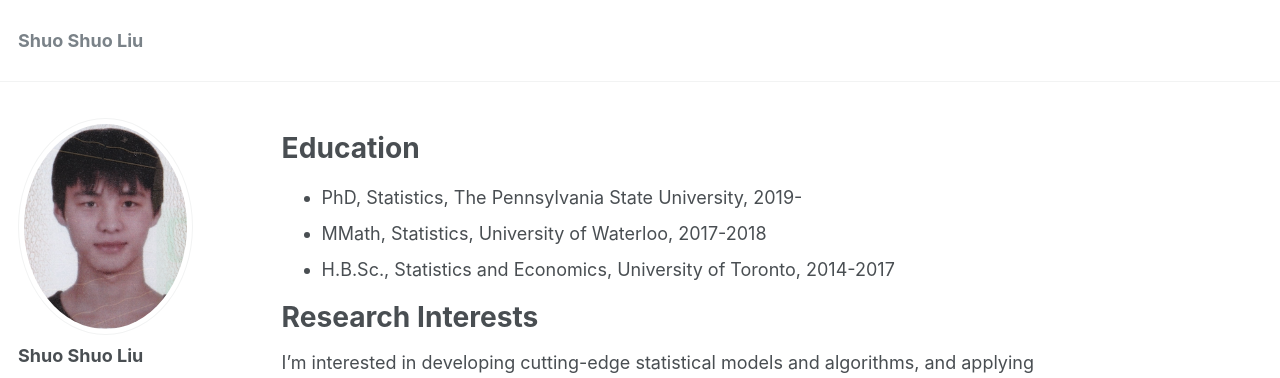
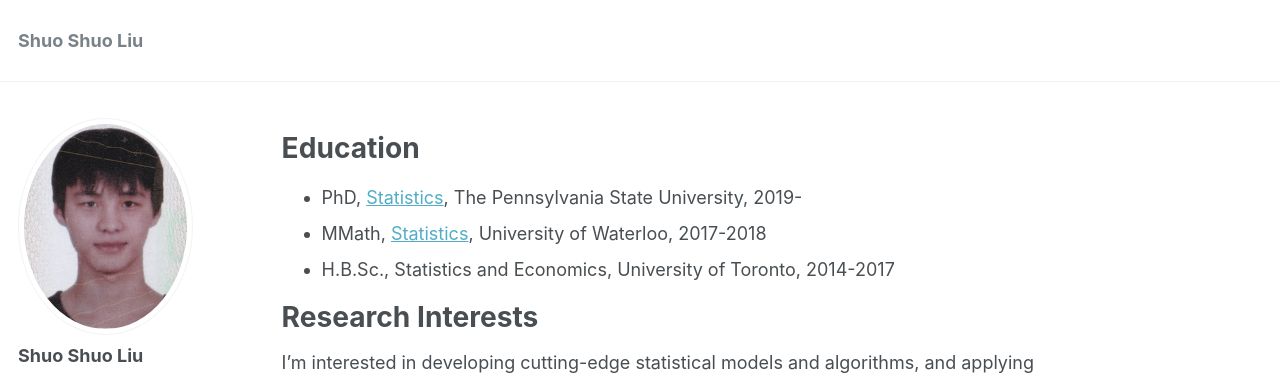
Before and after one commit to shuoshuoliu/shuoshuoliu.github.io, a Jekyll site: the page built from _pages/about.md, in a window 1280 px wide. Shown: the top 378 px of the page. Built offline with Jekyll 4.4.1, drawn with Linux system fonts in a browser that asks for light colours; some web fonts are replaced; part of the change alters nothing that is shown.

```diff
--- a/_pages/about.md
+++ b/_pages/about.md
@@ -10,8 +10,8 @@ redirect_from:
 
 
 # Education
-* PhD, Statistics, The Pennsylvania State University, 2019-
-* MMath, Statistics, University of Waterloo, 2017-2018
+* PhD, [Statistics](https://stat.psu.edu), The Pennsylvania State University, 2019-
+* MMath, [Statistics](https://uwaterloo.ca/statistics-and-actuarial-science/), University of Waterloo, 2017-2018
 * H.B.Sc., Statistics and Economics, University of Toronto, 2014-2017
 
 # Research Interests
```
